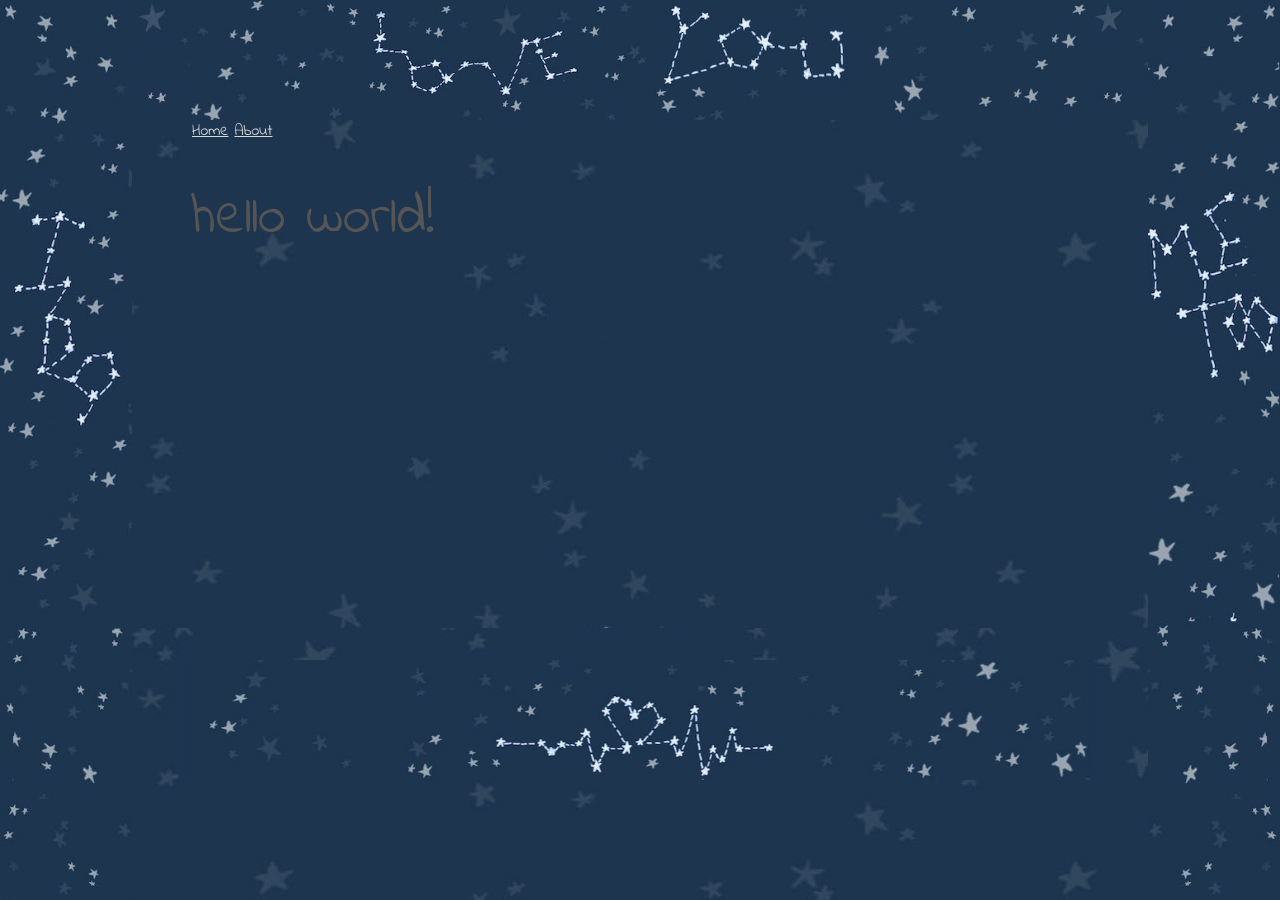
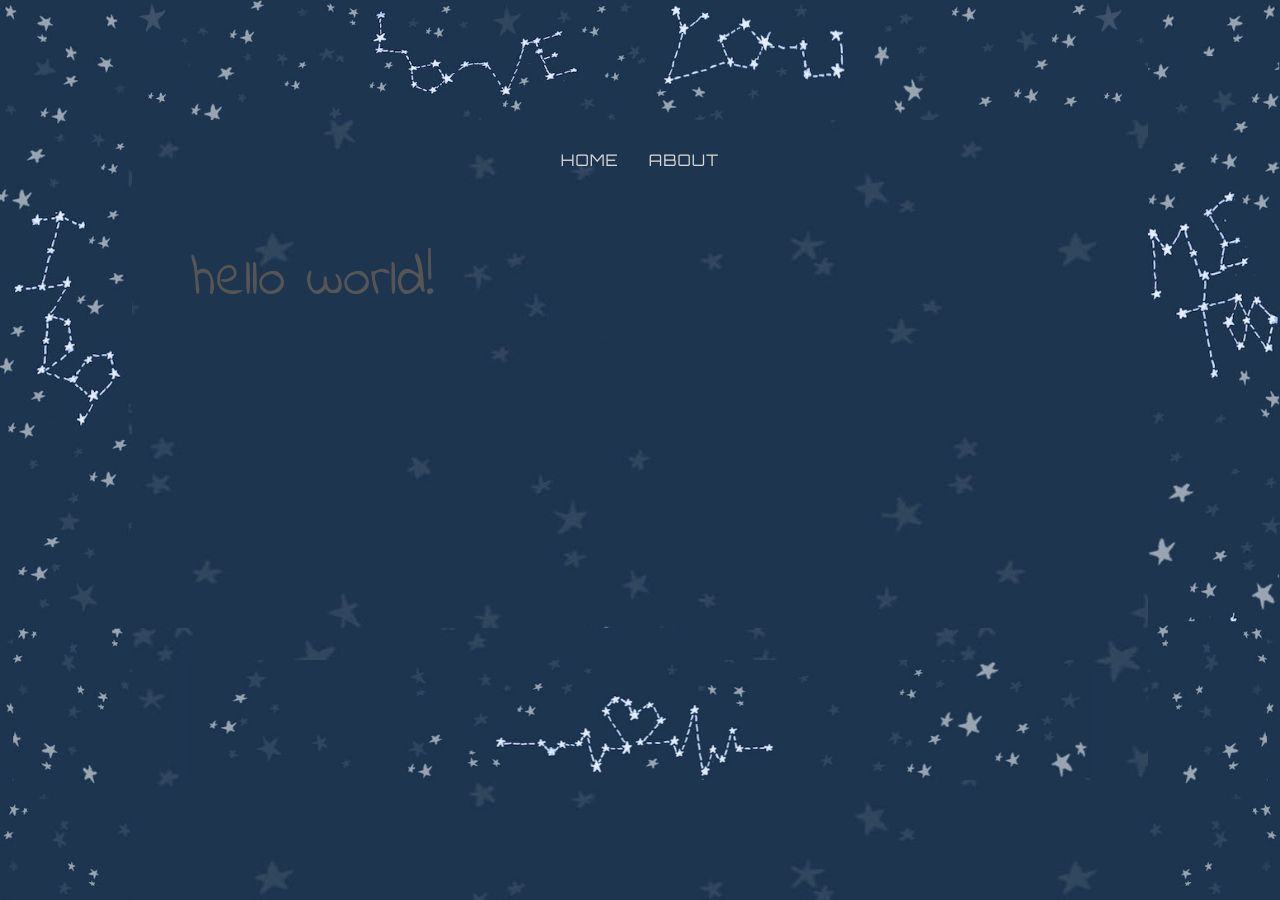
Before and after one commit to rltvty/olkelda, a Jekyll site: the page built from index.html, in a window 1280 px wide. Built offline with Jekyll 4.4.1, drawn with Linux system fonts in a browser that asks for light colours.

Commit message:
update nav formatting

```diff
--- a/_includes/navigation.html
+++ b/_includes/navigation.html
@@ -1,5 +1,9 @@
-<nav>
+<nav class="main-nav-hidden" id="main-nav">
+    <ul>
     {% for item in site.data.navigation %}
-    <a href="{{ item.link }}" {% if page.url == item.link %}class="current"{% endif %}>{{ item.name }}</a>
+    <li class="main-nav-item">
+        <a href="{{ item.link }}" {% if page.url == item.link %}class="selected"{% endif %}>{{ item.name }}</a>
+    </li>
     {% endfor %}
+    </ul>
 </nav>
--- a/_layouts/default.html
+++ b/_layouts/default.html
@@ -19,6 +19,16 @@
     <div class="theme-image-container-right">
         <div class="theme-image-right"></div>
     </div>
+    <div class="main-nav-container-container">
+        <div class="has_content" id="main-nav-container">
+            <div class="main-nav-container-inner">
+                <div class="clearfix">
+                    <button class="main-nav">Menu</button>
+                </div>
+                {% include navigation.html %}
+            </div>
+        </div>
+    </div>
     <div class="hidden" id="title-container">
         <div><h1 id="wedding-title">Anne-Marie &amp; Eric</h1>
             <h2 id="wedding-date-location"><span class="date-spacing">   </span><span
@@ -33,7 +43,7 @@
             <div class="page-background"></div>
             <div class="page-sections">
             </div>
-            {% include navigation.html %}
+
             {{ content }}
         </div>
     </div>
```
